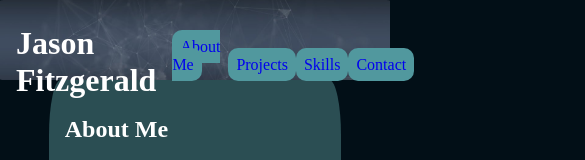
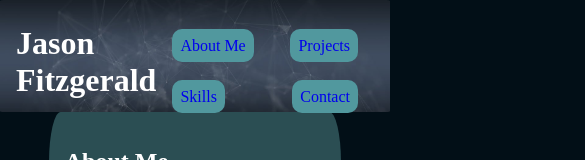
Before and after one commit to Jason-pixel425/jason-pixel425.github.io, a plain HTML site: page View/view.html in a window 390 px wide. Shown: the top 160 px of the page, 585 px wide, since content can reach past the window. Drawn offline with Linux system fonts and the light colour scheme.

Commit message:
Added responsiveness to different screen sizes. Website works and is legible down to 300px width

```diff
--- a/CSS/styles.css
+++ b/CSS/styles.css
@@ -42,6 +42,8 @@ header h1 {
 
 nav {
     align-self: flex-end;
+    height: fit-content;
+
 }
 
 nav ul {
@@ -54,6 +56,7 @@ nav ul {
     align-items: flex-end;
     margin-bottom: 0.4rem;
     margin-top: 0;
+    flex-wrap: wrap;
 }
 
 nav ul li {
@@ -85,6 +88,32 @@ nav ul li a:active {
     background-color: #234245;
 }
 
+@media only screen and (width < 550px) {
+    header {
+        height: 7rem;
+    }
+
+    header h1 {
+        width: 10.07rem;
+    }
+}
+
+@media only screen and (width < 473px) {
+    .topList {
+        padding-bottom: 33px;
+    }
+
+    nav li {
+        padding-right: 1rem;
+    }
+}
+
+@media only screen and (width < 370px) {
+    nav {
+        display: none;
+    }
+}
+
 /* main content */
 .content {
     color: white;
@@ -93,6 +122,15 @@ nav ul li a:active {
 .divider {
     border-bottom: 5px solid black;
 }
+
+@media only screen and (width < 870px) {
+
+    .fortuneProject figure img,
+    .fortuneProject figure figcaption {
+        display: none;
+    }
+}
+
 
 /* footer */
 footer {
@@ -118,3 +156,11 @@ footer p a {
 footer p a:visited {
     color: white;
 }
+
+@media only screen and (width < 410px) {
+    footer {
+        flex-direction: column;
+        align-items: center;
+        padding: 0.3rem;
+    }
+}
--- a/View/view.html
+++ b/View/view.html
@@ -13,9 +13,9 @@
         <h1>Jason Fitzgerald</h1>
         <nav>
             <ul>
-                <li><a href="#about">About Me</a></li>
-                <li><a href="#projects">Projects</a></li>
-                <li><a href="#skills">Skills</a></li>
+                <li class="topList"><a href="#about">About Me</a></li>
+                <li class="topList"><a href="#projects">Projects</a></li>
+                <li class="leftList"><a href="#skills">Skills</a></li>
                 <li><a href="#contact">Contact</a></li>
             </ul>
         </nav>
```
